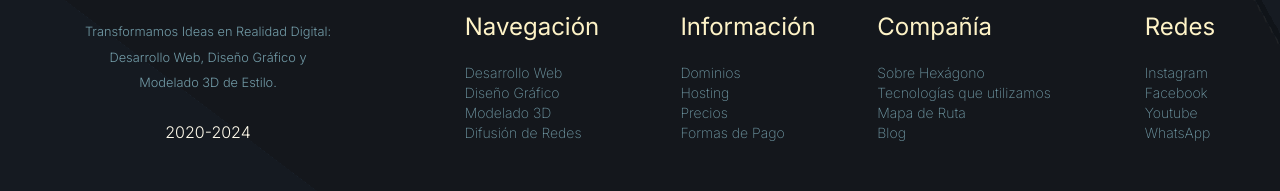
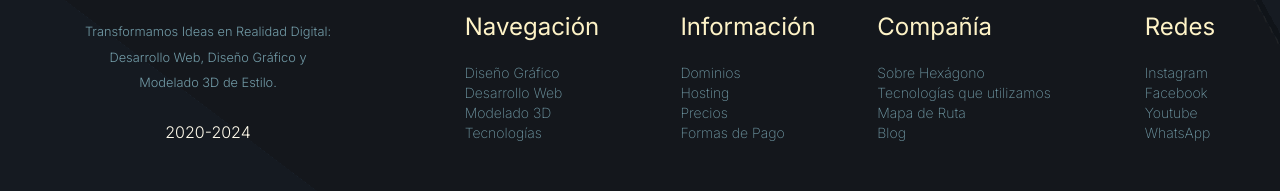
Before and after one commit to GRAMAPHENIA/hexagono, a Next.js app: page / in a window 1280 px wide. Shown: the part 5103-5294 px from the top of the page. Built offline with nearby package versions, Linux system fonts and the light colour scheme.

Commit message:
navegacion

```diff
--- a/src/components/Footer.jsx
+++ b/src/components/Footer.jsx
@@ -5,7 +5,7 @@ import Link from "next/link";
 const listItemStyle =
   "hover:text-[var(--font-light)] text-[var(--button-pres)] text-sm font-extralight";
 
-const FooterList = ({ title, items }) => (
+const FooterList = ({ title, items, handleCloseModal }) => (
   <section className="lg:mt-40 col-span-1 row-span-4 flex flex-col lg:justify-start lg:items-center mb-10">
     <ul className="text-center lg:text-left">
       <h1 className="text-2xl text-amber-100 mb-5 ">{title}</h1>
@@ -13,7 +13,9 @@ const FooterList = ({ title, items }) => (
         <li key={titulo} className={listItemStyle}>
           {/* Verifica si hay un enlace antes de renderizar el componente Link */}
           {enlace ? (
-            <Link href={enlace}>{titulo}</Link>
+            <Link href={enlace} onClick={handleCloseModal}>
+              {titulo}
+            </Link>
           ) : (
             // Si no hay enlace, renderiza solo el título
             <span>{titulo}</span>
@@ -24,12 +26,12 @@ const FooterList = ({ title, items }) => (
   </section>
 );
 
-const Footer = () => {
+const Footer = ({ handleCloseModal }) => {
   const navegacion = [
-    { titulo: "Desarrollo Web", enlace: "/desarrollo-web" },
-    { titulo: "Diseño Gráfico", enlace: "/diseno-grafico" },
-    { titulo: "Modelado 3D", enlace: "/modelado-3d" },
-    { titulo: "Difusión de Redes", enlace: "/difusion-redes" },
+    { titulo: "Diseño Gráfico", enlace: "#diseno-grafico" },
+    { titulo: "Desarrollo Web", enlace: "#desarrollo-web" },
+    { titulo: "Modelado 3D", enlace: "#modelado-3d" },
+    { titulo: "Tecnologías", enlace: "#tecnologias" },
   ];
 
   const informacion = [
@@ -76,16 +78,32 @@ const Footer = () => {
         </figure>
 
         {/* Sección de navegación */}
-        <FooterList title="Navegación" items={navegacion} />
+        <FooterList
+          title="Navegación"
+          items={navegacion}
+          handleCloseModal={handleCloseModal}
+        />
 
         {/* Sección de información */}
-        <FooterList title="Información" items={informacion} />
+        <FooterList
+          title="Información"
+          items={informacion}
+          handleCloseModal={handleCloseModal}
+        />
 
         {/* Sección de compañía */}
-        <FooterList title="Compañía" items={compania} />
+        <FooterList
+          title="Compañía"
+          items={compania}
+          handleCloseModal={handleCloseModal}
+        />
 
         {/* Sección de redes */}
-        <FooterList title="Redes" items={redes} />
+        <FooterList
+          title="Redes"
+          items={redes}
+          handleCloseModal={handleCloseModal}
+        />
 
         <section className="col-span-6 flex justify-center items-center my-10 text-[var(--font-light)]">
           <p>
--- a/src/components/Grafico.jsx
+++ b/src/components/Grafico.jsx
@@ -68,7 +68,7 @@ const Grafico = () => {
 
   return (
     <>
-      <section className="mt-20 lg:mt-40 mb-20 ">
+      <section className="mt-20 lg:mt-40 mb-20" id="diseno-grafico">
         <figure className="flex flex-col items-end py-10">
           <Image
             src="/titulos/grafico.svg"
--- a/src/components/ListaModalMenu.jsx
+++ b/src/components/ListaModalMenu.jsx
@@ -1,12 +1,11 @@
 import Image from "next/image";
 import Link from "next/link";
-
 
 // Constantes de estilos
 const listItemStyle =
   "hover:text-[var(--font-light)] text-[var(--button-pres)] text-sm font-extralight text-left lg:text-left cursor-pointer";
 
-const ModalList = ({ title, items }) => (
+const ModalList = ({ title, items, handleCloseModal }) => (
   <section className="col-span-1 row-span-4 flex flex-col lg:justify-start lg:items-center">
     <ul className="text-center lg:text-left">
       <h1 className="text-2xl text-amber-100 mb-5 mt-10 ">{title}</h1>
@@ -14,7 +13,9 @@ const ModalList = ({ title, items }) => (
         <li key={titulo} className={`${listItemStyle} text-center`}>
           {/* Verifica si hay un enlace antes de renderizar el componente Link */}
           {enlace ? (
-            <Link href={enlace}>{titulo}</Link>
+            <Link href={enlace} onClick={handleCloseModal}>
+              {titulo}
+            </Link>
           ) : (
             // Si no hay enlace, renderiza solo el título
             <span>{titulo}</span>
@@ -25,12 +26,12 @@ const ModalList = ({ title, items }) => (
   </section>
 );
 
-const ListaModalMenu = () => {
+const ListaModalMenu = ({ handleCloseModal }) => {
   const navegacion = [
+    { titulo: "Diseño Gráfico", enlace: "#diseno-grafico" },
     { titulo: "Desarrollo Web", enlace: "#desarrollo-web" },
-    { titulo: "Diseño Gráfico", enlace: "/diseno-grafico" },
-    { titulo: "Modelado 3D", enlace: "/modelado-3d" },
-    { titulo: "Difusión de Redes", enlace: "/difusion-redes" },
+    { titulo: "Modelado 3D", enlace: "#modelado-3d" },
+    { titulo: "Tecnologías", enlace: "#tecnologias" },
   ];
 
   const informacion = [
@@ -58,16 +59,32 @@ const ListaModalMenu = () => {
     <>
       <section className="flex flex-col lg:grid lg:grid-cols-4 lg:grid-rows-3 justify-center align-middle gap-2 mt-5">
         {/* Sección de navegación */}
-        <ModalList title="Navegación" items={navegacion} />
+        <ModalList
+          title="Navegación"
+          items={navegacion}
+          handleCloseModal={handleCloseModal}
+        />
 
         {/* Sección de información */}
-        <ModalList title="Información" items={informacion} />
+        <ModalList
+          title="Información"
+          items={informacion}
+          handleCloseModal={handleCloseModal}
+        />
 
         {/* Sección de compañía */}
-        <ModalList title="Compañía" items={compania} />
+        <ModalList
+          title="Compañía"
+          items={compania}
+          handleCloseModal={handleCloseModal}
+        />
 
         {/* Sección de redes */}
-        <ModalList title="Redes" items={redes} />
+        <ModalList
+          title="Redes"
+          items={redes}
+          handleCloseModal={handleCloseModal}
+        />
       </section>
       <figure className="col-span-2 row-span-3 flex flex-col justify-end items-center mt-16 mb-10">
         <Image
--- a/src/components/Modelado3D.jsx
+++ b/src/components/Modelado3D.jsx
@@ -58,7 +58,7 @@ const Modelado3D = () => {
 
   return (
     <>
-      <section className="my-20">
+      <section className="my-20" id="modelado-3d">
         <figure className="flex flex-col items-start py-10">
           <Image
             src="/titulos/3d.svg"
--- a/src/components/Navbar.jsx
+++ b/src/components/Navbar.jsx
@@ -2,9 +2,7 @@
 
 import React, { useEffect, useState } from "react";
 import Image from "next/image";
-
 import ListaModalMenu from "@/components/ListaModalMenu.jsx";
-
 import ModalMenu from "@/components/ModalMenu.jsx";
 
 const Navbar = () => {
@@ -52,7 +50,7 @@ const Navbar = () => {
         </ul>
       </nav>
       <ModalMenu isOpen={isModalOpen} onClose={closeModal}>
-        <ListaModalMenu />
+        <ListaModalMenu handleCloseModal={closeModal} />
       </ModalMenu>
     </>
   );
--- a/src/components/Servicios.jsx
+++ b/src/components/Servicios.jsx
@@ -9,7 +9,7 @@ const Servicios = () => {
   return (
     <>
       <section className="lg:pt-10 px-8 lg:px-20">
-        <Grafico />
+        <Grafico/>
         <DesarrolloWeb />
         <Modelado3D />
         <Tecnologias />
--- a/src/components/Tecnologias.jsx
+++ b/src/components/Tecnologias.jsx
@@ -84,7 +84,7 @@ const Tecnologias = () => {
 
   return (
     <>
-      <section className="mt-20 ">
+      <section className="mt-20" id="tecnologias">
         <figure className="flex flex-col items-center py-10">
           <Image
             src="/titulos/tecnologias.svg"
```
